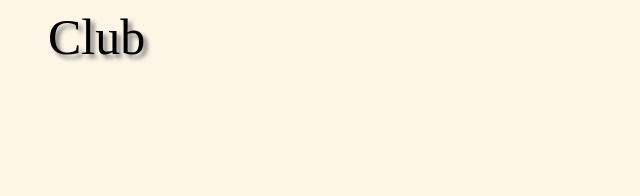
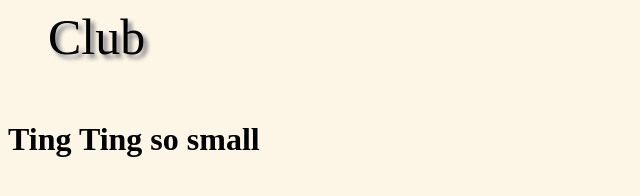
Before and after one commit to 0particle0/0particle0.github.io, a plain HTML site: page index.html in a window 1280 px wide. Shown: the whole page, without its empty margins (0-640 px from the left). Drawn offline with Linux system fonts and the light colour scheme.

Commit message:
Update index.html

```diff
--- a/index.html
+++ b/index.html
@@ -9,6 +9,7 @@
 			Club
 		</ul>
 		<br style="page-break-before:always;">
+		<h1>Ting Ting so small</h1>
 
 	</body>
 </html>
```
